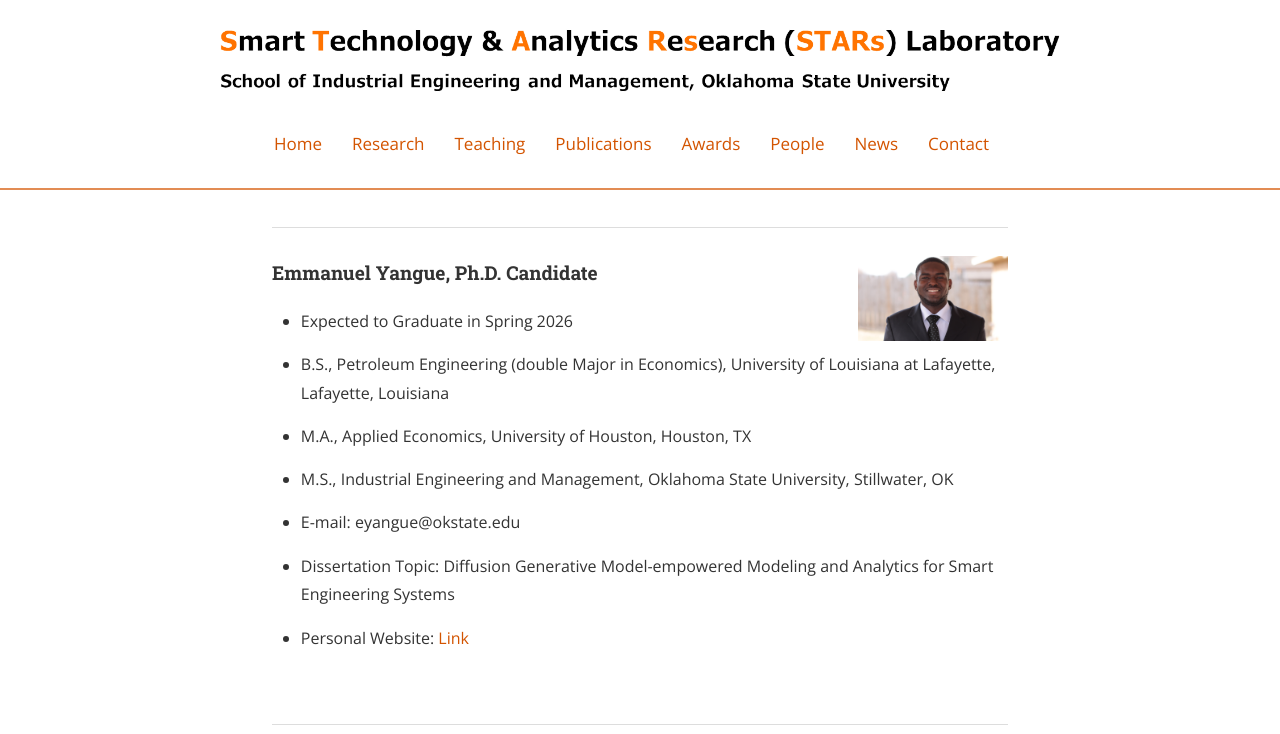
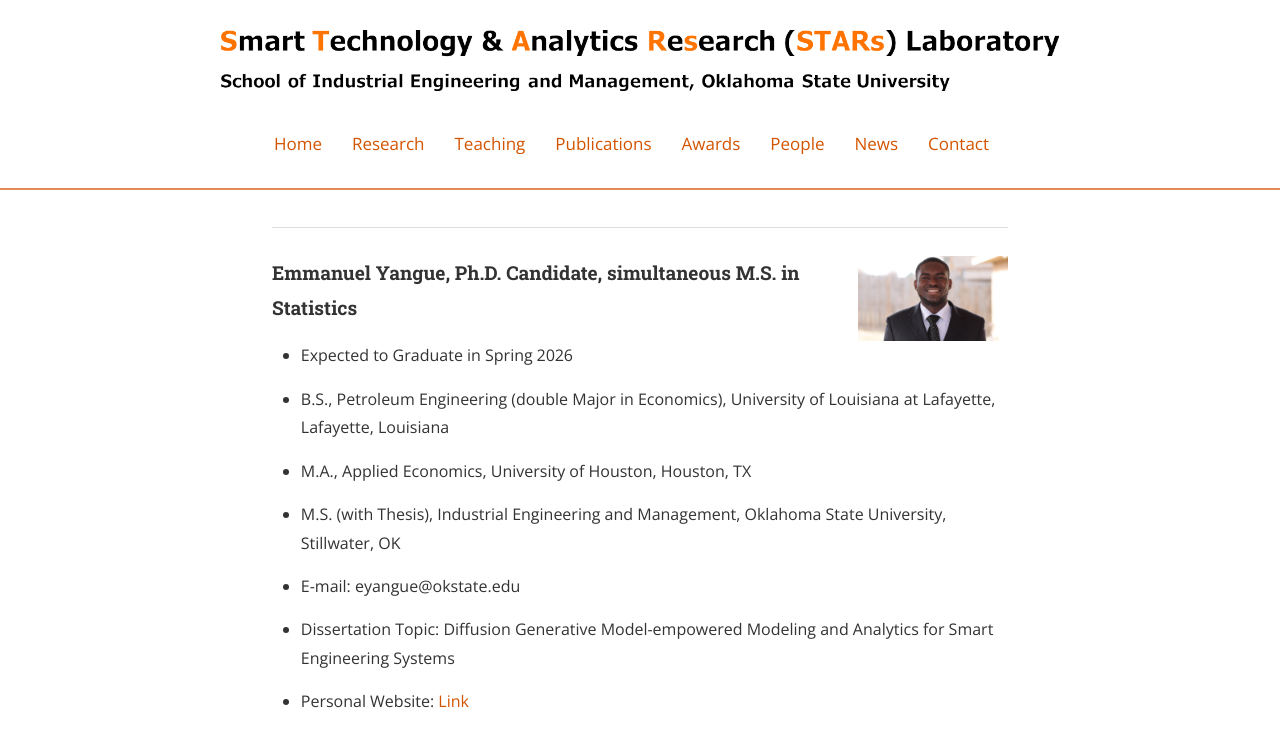
Before and after one commit to stars-laboratory/stars-laboratory.github.io, a Jekyll site: the page built from Fpeople.md, in a window 1280 px wide and 1400 px high, scrolled down 1329 px, cut to the strip 0-734 px from the top of the window. Built offline with Jekyll 4.4.1, drawn with Linux system fonts in a browser that asks for light colours; nearby versions of some CDN libraries; some of the changed text lies outside the part shown.

Commit message:
Update Fpeople.md

```diff
--- a/Fpeople.md
+++ b/Fpeople.md
@@ -62,7 +62,7 @@
 ***
 
 ![Emmanuel]({{ site.baseurl }}/assets/Emmanuel_2023.JPG){:.profile}
-#### **Emmanuel Yangue, Ph.D. Candidate**
+#### **Emmanuel Yangue, Ph.D. Candidate, simultaneous M.S. in Statistics**
 
 * Expected to Graduate in Spring 2026
 
@@ -70,7 +70,7 @@
 
 * M.A., Applied Economics, University of Houston, Houston, TX
 
-* M.S., Industrial Engineering and Management, Oklahoma State University, Stillwater, OK
+* M.S. (with Thesis), Industrial Engineering and Management, Oklahoma State University, Stillwater, OK
 
 * E-mail: eyangue@okstate.edu
 
@@ -83,7 +83,7 @@
 ***
 
 ![Ziyang]({{ site.baseurl }}/assets/Ziyang Profile Photo.jpg){:.profile}
-#### **Ziyang Zhang, Ph.D. Candidate**
+#### **Ziyang Zhang, Ph.D. Candidate, minor in Statistics**
 
 * Expected to Graduate in Summer 2026
 
@@ -99,7 +99,7 @@
 
 ***
 
-![Boris]({{ site.baseurl }}/assets/Boris.png){:.profile}
+![Boris]({{ site.baseurl }}/assets/Boris_2025.png){:.profile}
 #### **Boris Oskolkov, Ph.D. Candidate**
 
 * Expected to Graduate in Fall 2026
@@ -125,7 +129,7 @@
 
 * M.S.(degree with honors), High Technology and Economics of Innovation, Saint-Petersburg State University of Aerospace Instrumentation, Saint-Petersburg, Russia
 
-* M.S., Industrial Engineering and Management, Oklahoma State University, Stillwater, OK
+* M.S. (with Thesis), Industrial Engineering and Management, Oklahoma State University, Stillwater, OK
 
 * E-mail: anastasiia.oskolkova@okstate.edu
 
```
Also changed, not shown: other parts of Fpeople.md (+4 -0 lines).
